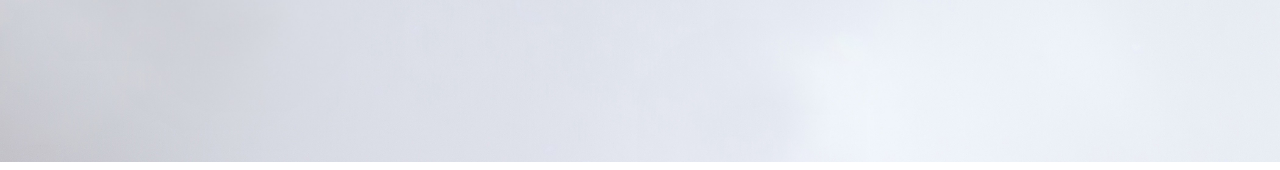
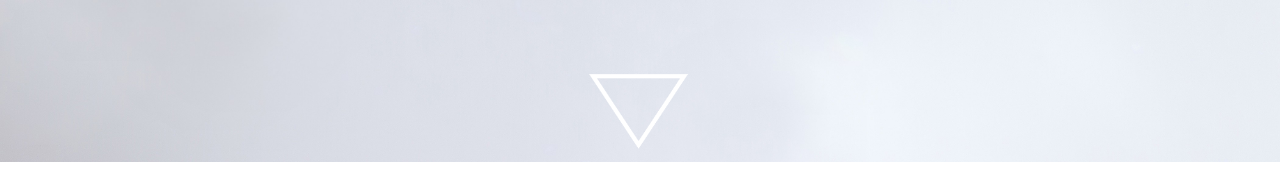
Before and after one commit to SArliss/sarliss-portfolio, a React (Create React App) app: page / in a window 1280 px wide. Shown: the part 630-800 px from the top of the page. Built offline with nearby package versions, Linux system fonts and the light colour scheme.

Commit message:
Added down arrow to hero section

```diff
--- a/src/App.css
+++ b/src/App.css
@@ -45,6 +45,37 @@ html {
   -o-background-size: cover;
   background-size: cover;
   height: 99vh;
+}
+
+.arrow-section a {
+  position: absolute;
+  margin: 0 auto;
+  padding: 0;
+  height: 8em;
+  bottom: 0vw;
+  height: 8em;
+  left: 0;
+  right: 0;
+}
+
+.down-arrow-img {
+  height: 8em;
+  animation-duration: 2s;
+  animation-iteration-count: infinite;
+  margin: 0 auto 0 auto;
+  transform-origin: bottom;
+}
+
+.bounce {
+  animation-name: bounce;
+  animation-timing-function: ease;
+}
+
+@keyframes bounce {
+  0%   { transform: translateY(0); }
+  30%  { transform: translateY(-20px); }
+  50%  { transform: translateY(0); }
+  100% { transform: translateY(0); }
 }
 
 header {
--- a/src/Components/Hero.js
+++ b/src/Components/Hero.js
@@ -1,14 +1,23 @@
 import React from 'react';
+import downArrow from '../Images/downarrow.png'
 
 function Hero() {
   return (
     <div className="hero-section">
+
       <a href="/#about" className="nav-item">
-      <header>
-        <h1>Sinara Arliss</h1>
-        <h2>Software Engineer</h2>
+        <header>
+          <h1>Sinara Arliss</h1>
+          <h2>Software Engineer</h2>
         </header>
       </a>
+
+      <div className="arrow-section">
+        <a href="/#about">
+          <img className="down-arrow-img bounce" src={downArrow} />
+        </a>
+      </div>
+
     </div>
   )
 }
```
Also changed, not shown: src/Images/downarrow.png (added).
